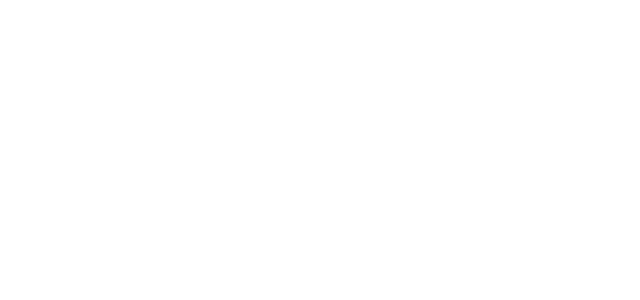
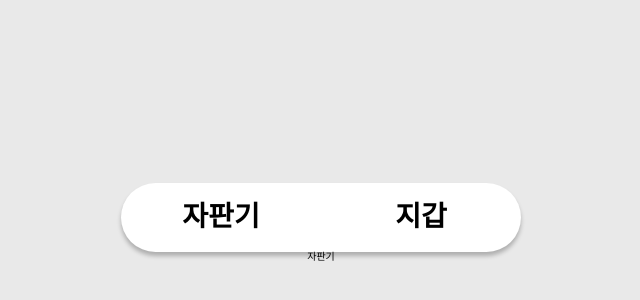
Before and after one commit to codesquad-members-2022/fe-vm, a React (Create React App) app: page / in a window 1280 px wide. Shown: the part 178-478 px from the top of the page, without its empty margins (319-959 px from the left). Built offline with nearby package versions, Linux system fonts and the light colour scheme.

Commit message:
[feat]라우트 기능 설정

```diff
--- a/src/App.jsx
+++ b/src/App.jsx
@@ -1,4 +1,23 @@
 import React from 'react';
+import { Route, Routes } from 'react-router-dom';
+import GlobalStyle from 'Assets/Style/Global';
+import GNB from 'components/Header/GNB';
+import VM from 'pages/VM';
+import Wallet from 'pages/Wallet';
+import Store from 'pages/Store';
 
-const App = () => {};
+const App = () => {
+  return (
+    <>
+      <GlobalStyle />
+      <GNB />
+      <Routes>
+        <Route path="/" element={<VM />} />
+        <Route path="/vm" element={<VM />} />
+        <Route path="/wallet" element={<Wallet />} />
+        <Route path="/store" element={<Store />} />
+      </Routes>
+    </>
+  );
+};
 export default App;
--- a/src/index.js
+++ b/src/index.js
@@ -1,10 +1,13 @@
 import React from 'react';
 import ReactDOM from 'react-dom/client';
+import { BrowserRouter } from 'react-router-dom';
 import App from './App';
 
 const root = ReactDOM.createRoot(document.getElementById('root'));
 root.render(
   <React.StrictMode>
-    <App />
+    <BrowserRouter>
+      <App />
+    </BrowserRouter>
   </React.StrictMode>
 );
```
